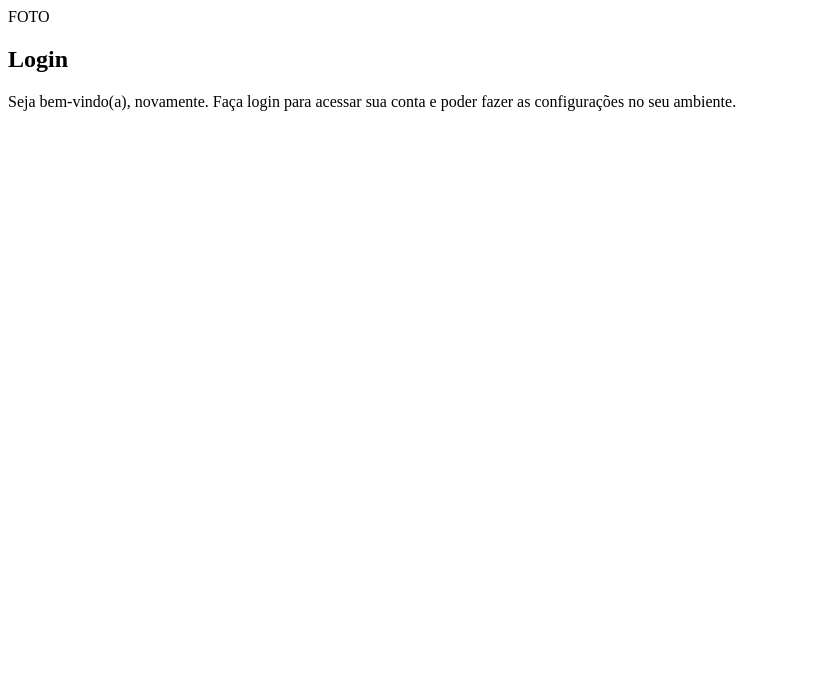
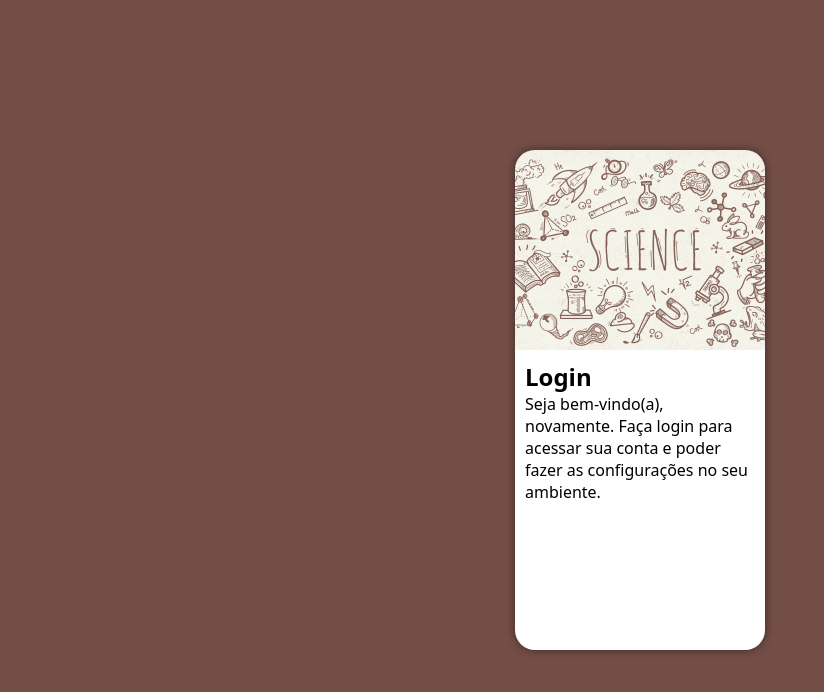
Before and after one commit to robertorangelsa/projeto-login, a plain HTML site: page index.html in a window 1280 px wide. Shown: the whole page, without its empty margins (0-824 px from the left). Drawn offline with Linux system fonts and the light colour scheme.

Commit message:
atualização

```diff
--- a/estilos/style.css
+++ b/estilos/style.css
@@ -8,3 +8,50 @@ Paleta de cores
 #734E46
 #8C665E
 */
+
+* {
+    font-family: system-ui, -apple-system, BlinkMacSystemFont, 'Segoe UI', Roboto, Oxygen, Ubuntu, Cantarell, 'Open Sans', 'Helvetica Neue', sans-serif;
+    margin: 0px;
+    padding: 0px;
+    box-sizing: border-box;
+}
+:root {
+    --cor0: #F2F2EB;
+    --cor1: #D9CDBF;
+    --cor2: #BFACA4;
+    --cor3: #8C665E;
+    --cor4: #734E46;
+}
+body, html {
+    background-color: var(--cor4);
+    width: 100vw;
+    height: 100vh;
+}
+main {
+    position: relative;
+    width: 100vw;
+    height: 100vh;
+}
+section#login {
+    position: absolute;
+    top: 50%;
+    left: 50%;
+    transform: translate(-50%, -50%);
+    overflow: hidden;
+    background-color: white;
+    width: 250px;
+    height: 500px;
+    border-radius: 20px;
+    box-shadow: 0px 0px 10px rgba(0, 0, 0, 0.479);
+}
+section#login > div#imagem {
+    display: block;
+    background: var(--cor4) url(../imagens/science.jpg) no-repeat;
+    background-size: cover;
+    background-position: center center;
+    height: 200px;
+}
+section#login > div#formulario {
+    display: block;
+    padding: 10px;
+}
--- a/index.html
+++ b/index.html
@@ -11,12 +11,12 @@
     <main>
         <section id="login">
             <div id="imagem">
-                FOTO
+                <!-- Aqui vaia imgamem, nas CSS -->
             </div>
             <div id="formulario">
                 <h1>Login</h1>
                 <p>Seja bem-vindo(a), novamente. Faça login para acessar sua conta e poder fazer as configurações no seu ambiente.</p>
-                <form action="login" method="post">
+                <form action="login.php" method="post">
 
                 </form>
             </div>
```
